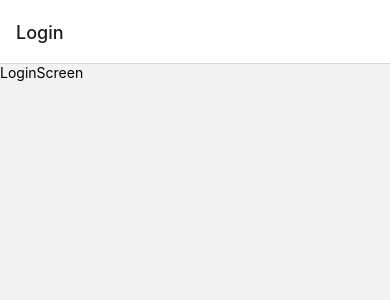
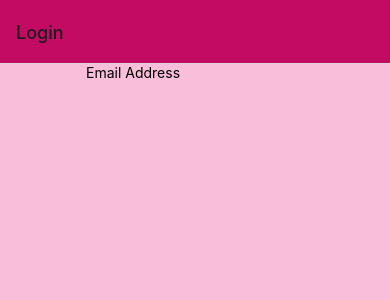
Before and after one commit to NareshPatilOfficial/AuthenticateApp, a React Native app: screen /Login in a window 390 px wide. Shown: the top 300 px of the page. Built offline with nearby package versions, Linux system fonts and the light colour scheme.

Commit message:
Added AuthContent component as generic component and color constant for mantaine globally and add Form and generic input component

```diff
--- /dev/null
+++ b/component/Auth/AuthContent.js
@@ -0,0 +1,18 @@
+import { StyleSheet, View } from "react-native";
+import AuthForm from "./AuthForm";
+
+function AuthContent() {
+    return (
+        <View style={styles.rootContainer}>
+            <AuthForm />
+        </View>
+    )
+}
+
+export default AuthContent;
+
+const styles = StyleSheet.create({
+    rootContainer:{
+        alignItems:'center'
+    }
+})
--- /dev/null
+++ b/component/Auth/AuthForm.js
@@ -0,0 +1,17 @@
+import { View } from "react-native";
+import Input from "../UI/Input";
+
+function AuthForm() {
+    return (
+        <View>
+            <Input
+                label={'Email Address'}
+                textInputConfig={{
+                    keyboardType: 'email-address'
+                }}
+            />
+        </View>
+    )
+}
+
+export default AuthForm;
--- /dev/null
+++ b/component/UI/Input.js
@@ -0,0 +1,14 @@
+import { TextInput, Text, View } from "react-native";
+
+function Input({ label, textInputConfig }) {
+    return (
+        <View>
+            <Text>{label}</Text>
+            <TextInput
+                {...textInputConfig}
+            />
+        </View>
+    )
+}
+
+export default Input;
--- /dev/null
+++ b/constants/styles.js
@@ -0,0 +1,7 @@
+export const Colors = {
+    primary100: '#f9beda',
+    primary500: '#c30b64',
+    primary800: '#610440',
+    error100: '#fcdcbf',
+    error500: '#f37c13',
+  }
--- a/navigation/AuthStack.js
+++ b/navigation/AuthStack.js
@@ -1,12 +1,18 @@
 import { createNativeStackNavigator } from "@react-navigation/native-stack"
 import LoginScreen from "../screens/LoginScreen";
 import SignUpScreen from "../screens/SignUpScreen";
+import { Colors } from "../constants/styles";
 
 const Stack = createNativeStackNavigator();
 
 function AuthStack(){
     return (
-        <Stack.Navigator>
+        <Stack.Navigator
+            screenOptions={{
+                headerStyle:{backgroundColor:Colors.primary500},
+                contentStyle:{backgroundColor:Colors.primary100}
+            }}
+        >
             <Stack.Screen name='Login' component={LoginScreen} />
             <Stack.Screen name='SignUp' component={SignUpScreen} />
         </Stack.Navigator>
--- a/screens/LoginScreen.js
+++ b/screens/LoginScreen.js
@@ -1,11 +1,7 @@
-import { View, Text } from "react-native";
+import AuthContent from "../component/Auth/AuthContent";
 
 function LoginScreen(){
-    return(
-        <View>
-            <Text>LoginScreen</Text>
-        </View>
-    )
+    return <AuthContent />
 }
 
 export default LoginScreen;
```
